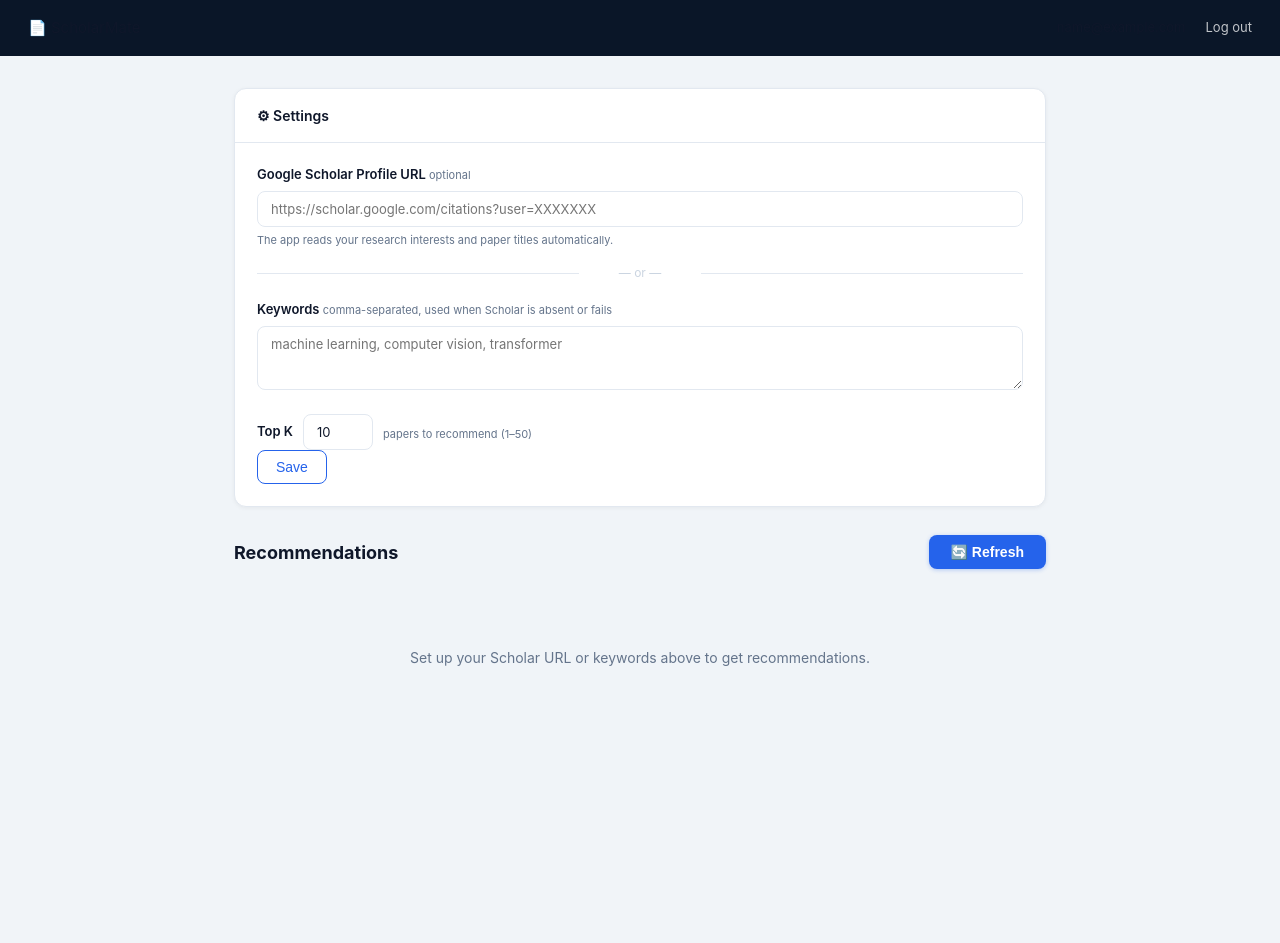
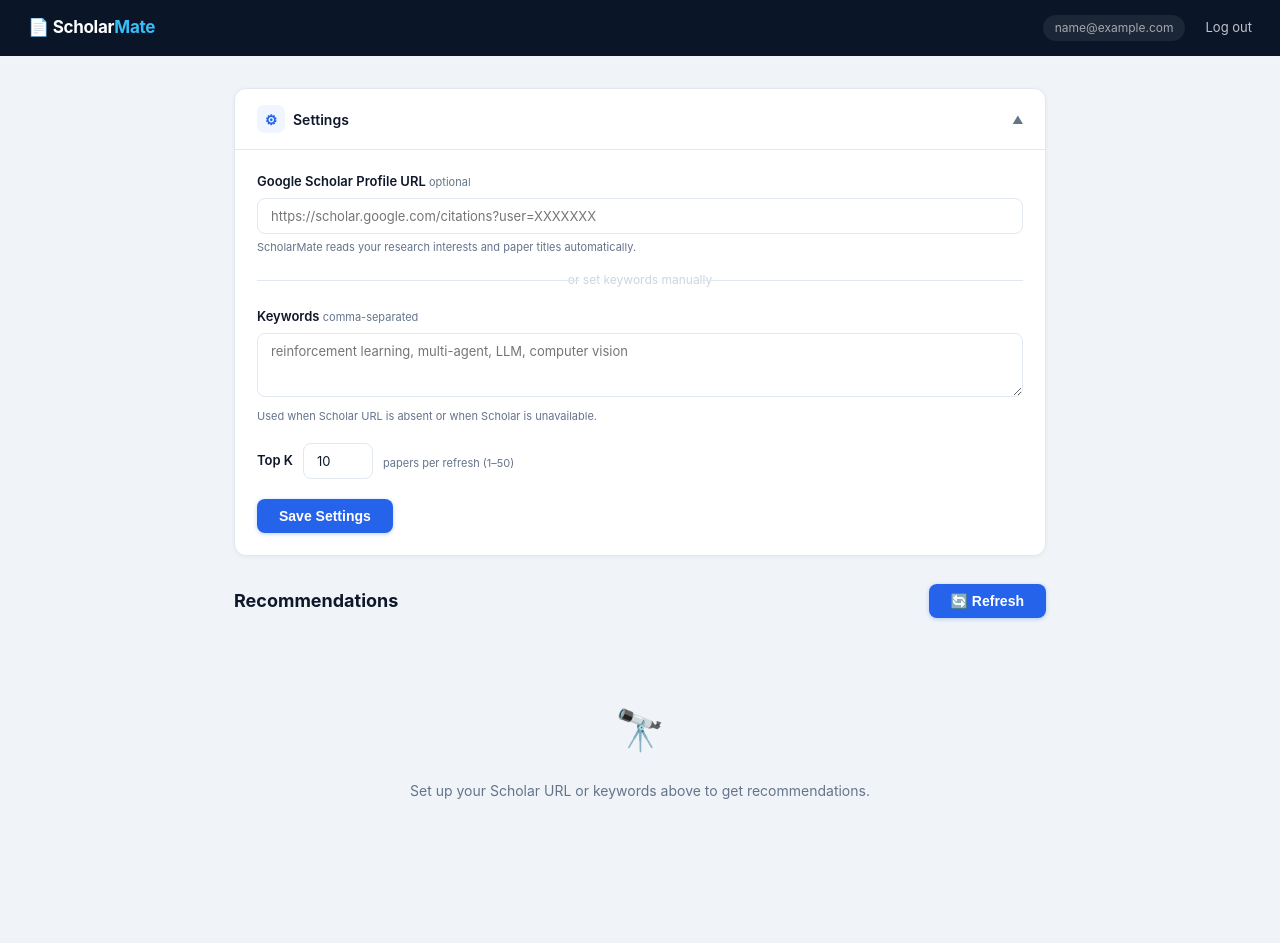
Before and after one commit to PersonalAIMate/ScholarMate, a Flask app: page /dashboard in a window 1280 px wide. Before the commit the page ends 666 px from the top, so only its background shows below. Run offline with Flask 3, Linux system fonts and the light colour scheme; the visitor is signed in with stand-in values (Sample User, id 1); data comes from the database, SQL or seed files in the repository; some libraries are stand-ins or nearby versions.

Commit message:
Add files via upload

```diff
--- a/templates/dashboard.html
+++ b/templates/dashboard.html
@@ -2,54 +2,63 @@
 {% block title %}ScholarMate{% endblock %}
 
 {% block body %}
+
 <!-- ── Nav ── -->
 <nav>
-  <span class="logo">📄 ScholarMate</span>
-  <span class="nav-right">
-    <span class="email">{{ user['email'] }}</span>
+  <span class="nav-logo">📄 Scholar<span>Mate</span></span>
+  <div class="nav-right">
+    <span class="nav-email">{{ user['email'] }}</span>
     <a href="{{ url_for('logout') }}">Log out</a>
-  </span>
+  </div>
 </nav>
 
 <div class="container">
 
   <!-- ── Settings ── -->
   <details class="settings-card" {% if not user['scholar_url'] and not user['keywords'] %}open{% endif %}>
-    <summary>⚙ Settings</summary>
+    <summary>
+      <div class="sum-icon">⚙</div>
+      Settings
+      <span class="sum-arrow">▼</span>
+    </summary>
+
     <form method="post" action="{{ url_for('settings') }}" class="settings-form">
 
       <div class="field">
         <label>Google Scholar Profile URL <span class="hint">optional</span></label>
         <input type="url" name="scholar_url" value="{{ user['scholar_url'] }}"
                placeholder="https://scholar.google.com/citations?user=XXXXXXX">
-        <p class="field-hint">The app reads your research interests and paper titles automatically.</p>
+        <p class="field-hint">ScholarMate reads your research interests and paper titles automatically.</p>
       </div>
 
-      <div class="or-div">— or —</div>
+      <div class="or-div">— or set keywords manually —</div>
 
       <div class="field">
-        <label>Keywords <span class="hint">comma-separated, used when Scholar is absent or fails</span></label>
-        <textarea name="keywords" rows="2"
-                  placeholder="machine learning, computer vision, transformer">{{ user['keywords'] }}</textarea>
+        <label>Keywords <span class="hint">comma-separated</span></label>
+        <textarea name="keywords"
+                  placeholder="reinforcement learning, multi-agent, LLM, computer vision">{{ user['keywords'] }}</textarea>
+        <p class="field-hint">Used when Scholar URL is absent or when Scholar is unavailable.</p>
       </div>
 
       <div class="field inline">
         <label>Top K</label>
         <input type="number" name="top_k" value="{{ user['top_k'] }}" min="1" max="50" style="width:70px">
-        <span class="field-hint">papers to recommend (1–50)</span>
+        <span class="field-hint">papers per refresh (1–50)</span>
       </div>
 
-      <button type="submit" class="btn-secondary">Save</button>
+      <div style="margin-top:20px">
+        <button type="submit" class="btn-primary">Save Settings</button>
+      </div>
     </form>
   </details>
 
-  <!-- ── Papers ── -->
+  <!-- ── Papers header ── -->
   <div class="papers-header">
     <h2>
       Recommendations
       {% if cache_age is not none %}
       <span class="cache-age">
-        (cached {{ 'just now' if cache_age < 2 else cache_age|string + 'm ago' }})
+        · cached {{ 'just now' if cache_age < 2 else cache_age|string + ' min ago' }}
       </span>
       {% endif %}
     </h2>
@@ -58,24 +67,36 @@
 
   <div id="status" class="status hidden"></div>
 
+  <!-- ── Paper list ── -->
   <div id="paperList">
     {% if not user['scholar_url'] and not user['keywords'] %}
-      <div class="empty">Set up your Scholar URL or keywords above to get recommendations.</div>
+      <div class="empty">
+        <div class="empty-icon">🔭</div>
+        Set up your Scholar URL or keywords above to get recommendations.
+      </div>
     {% elif papers %}
       {% for p in papers %}
       <div class="paper-card">
-        <a class="paper-title" href="{{ p.link }}" target="_blank">{{ loop.index }}. {{ p.title }}</a>
-        <div class="paper-meta">
-          {{ p.authors[:3] | join(', ') }}{% if p.authors | length > 3 %} et al.{% endif %}
-          · {{ p.published }}
+        <div class="paper-num">{{ loop.index }}</div>
+        <div class="paper-body">
+          <div class="paper-title">
+            <a href="{{ p.link }}" target="_blank">{{ p.title }}</a>
+          </div>
+          <div class="paper-meta">
+            <span>{{ p.authors[:3] | join(', ') }}{% if p.authors | length > 3 %} et al.{% endif %}</span>
+            <span class="paper-date">{{ p.published }}</span>
+          </div>
+          {% if p.summary %}
+          <div class="paper-abstract">{{ p.summary[:320] }}…</div>
+          {% endif %}
         </div>
-        {% if p.summary %}
-        <div class="paper-abstract">{{ p.summary[:300] }}…</div>
-        {% endif %}
       </div>
       {% endfor %}
     {% else %}
-      <div class="empty">No cached results yet. Click <strong>Refresh</strong> to fetch papers.</div>
+      <div class="empty">
+        <div class="empty-icon">📭</div>
+        No cached results yet.<br>Click <strong>Refresh</strong> to fetch your first recommendations.
+      </div>
     {% endif %}
   </div>
 
@@ -97,34 +118,41 @@ async function fetchPapers() {
     const data = await resp.json();
 
     if (!resp.ok || data.error) {
-      status.textContent = '❌ Error: ' + (data.error || resp.statusText);
+      status.textContent = '❌ ' + (data.error || resp.statusText);
       status.className = 'status error';
       return;
     }
 
     if (data.papers.length === 0) {
-      const kw = (data.keywords || []).join(', ') || '(none – check settings)';
-      list.innerHTML = `<div class="empty">No papers found.<br><small>Keywords used: <b>${esc(kw)}</b></small><br><small>Try adding more keywords in Settings.</small></div>`;
-      status.textContent = 'Done – no results found.';
+      const kw = (data.keywords || []).join(', ') || 'none – check settings';
+      list.innerHTML = `<div class="empty"><div class="empty-icon">🔍</div>No papers found.<br><small>Keywords used: <b>${esc(kw)}</b></small></div>`;
+      status.textContent = 'No results found. Try adding more keywords in Settings.';
       status.className = 'status info';
       return;
     }
 
     list.innerHTML = data.papers.map((p, i) => {
       const authors = p.authors.slice(0, 3).join(', ') + (p.authors.length > 3 ? ' et al.' : '');
-      const abstract = p.summary ? p.summary.substring(0, 300) + '…' : '';
+      const abstract = p.summary ? p.summary.substring(0, 320) + '…' : '';
       const link = p.link.replace('http://', 'https://');
       return `
         <div class="paper-card">
-          <a class="paper-title" href="${link}" target="_blank">${i+1}. ${esc(p.title)}</a>
-          <div class="paper-meta">${esc(authors)} · ${p.published}</div>
-          ${abstract ? `<div class="paper-abstract">${esc(abstract)}</div>` : ''}
+          <div class="paper-num">${i+1}</div>
+          <div class="paper-body">
+            <div class="paper-title"><a href="${link}" target="_blank">${esc(p.title)}</a></div>
+            <div class="paper-meta">
+              <span>${esc(authors)}</span>
+              <span class="paper-date">${p.published}</span>
+            </div>
+            ${abstract ? `<div class="paper-abstract">${esc(abstract)}</div>` : ''}
+          </div>
         </div>`;
     }).join('');
 
     const kw = (data.keywords || []).join(', ');
-    status.textContent = `✓ Found ${data.papers.length} papers. Keywords: ${kw}`;
+    status.textContent = `✓ Found ${data.papers.length} papers · Keywords: ${kw}`;
     status.className = 'status ok';
+
   } catch (e) {
     status.textContent = '❌ Network error: ' + e.message;
     status.className = 'status error';
```
Also changed, not shown: templates/login.html (+51 -12 lines), templates/register.html (+37 -5 lines).
